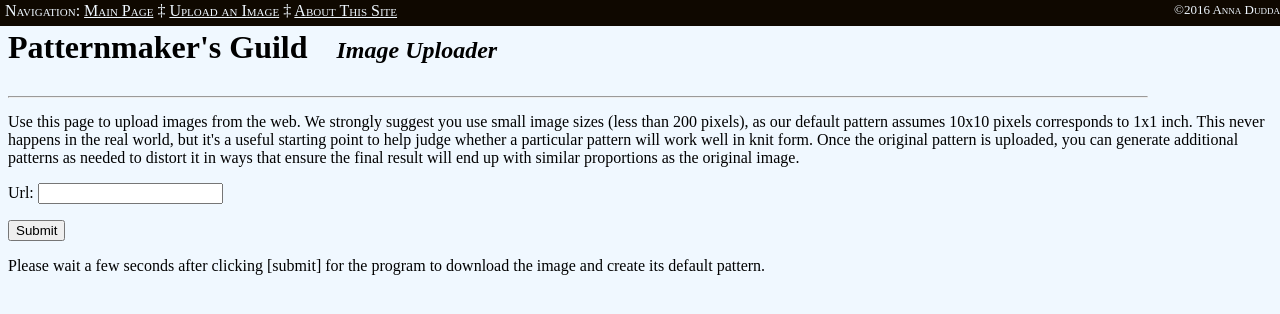
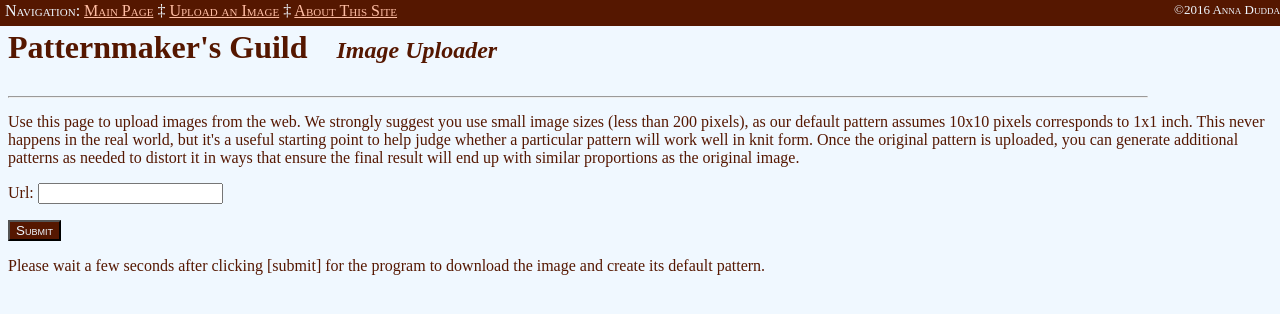
Before and after one commit to amdudda/Capstone_Final_Project, a Django app: page /UploadImage in a window 1280 px wide. Shown: the top 314 px of the page. Run offline with Django 3.2, Linux system fonts and the light colour scheme.

Commit message:
Update color scheme.

```diff
--- a/PatternGenerator/forms.py
+++ b/PatternGenerator/forms.py
@@ -27,9 +27,11 @@ class UploadURLForm(forms.Form):
 
 
 # form for pattern generation to exploit built-in validation
+# see https://docs.djangoproject.com/en/1.10/ref/forms/widgets/ for info on widgets
 class GeneratePatternForm(forms.Form):
     spi = forms.IntegerField(
         label="Stitches per Inch",
+        widget=forms.TextInput(attrs={'size':'3'}),
         initial=10,
         min_value=1,
         required=True,
@@ -37,6 +39,7 @@ class GeneratePatternForm(forms.Form):
     )
     rpi = forms.IntegerField(
         label="Rows Per Inch",
+        widget=forms.TextInput(attrs={'size':'3'}),
         initial=10,
         min_value=1,
         required=True,
@@ -44,6 +47,7 @@ class GeneratePatternForm(forms.Form):
     )
     numcolors = forms.IntegerField(
         label="Number of Colors",
+        widget=forms.TextInput(attrs={'size':'2'}),
         initial=8,
         max_value=16,
         min_value=2
--- a/PatternGenerator/static/style/style.css
+++ b/PatternGenerator/static/style/style.css
@@ -1,5 +1,6 @@
 body {
     background-color: aliceblue;
+    color: #551700;
 }
 
 header {
@@ -19,6 +20,12 @@ header h2 {
 header hr {
     width:90%;
     float: left;
+}
+
+button {
+    color: aliceblue;
+    background-color: #551700;
+    font-variant: small-caps;
 }
 
 .imagebox {
@@ -95,19 +102,32 @@ aside img {
     left: 0px;
     top: 0px;
     padding:2px 0 0px 5px;
-    background-color: #0f0800;
+    background-color: #551700;
     color: aliceblue;
     font-variant: small-caps;
 }
 
+a {
+    color: #AA5739;
+}
+
 #navbar a {
-    color: aliceblue;
+    color: #FFBEA4;
 }
 
 #copyright {
     float: right;
     font-size: small;
     padding-right: 5px;
+}
+
+#tbl_genpat {
+    border: 1px solid #551700;
+    margin-left: 3em;
+}
+
+#btn_genpat {
+    width: 100%;
 }
 
 #please_wait {
--- a/PatternGenerator/templates/PatternGenerator/UploadImage.html
+++ b/PatternGenerator/templates/PatternGenerator/UploadImage.html
@@ -8,7 +8,7 @@
     <form action="{% url 'uploadimage' %}" method='POST'>
         {% csrf_token %}
         {{ form.as_p }}
-        <input type='submit' value='Submit' onclick="show_wait_msg()"/>
+        <button type='submit' value='Submit' onclick="show_wait_msg()">Submit</button>
         {% if errmsg %}
             <p class="errtext">{{ errmsg }}</p>
         {% endif %}
```
Also changed, not shown: PatternGenerator/templates/PatternGenerator/GeneratePattern.html (+6 -2 lines), 1 other file.
